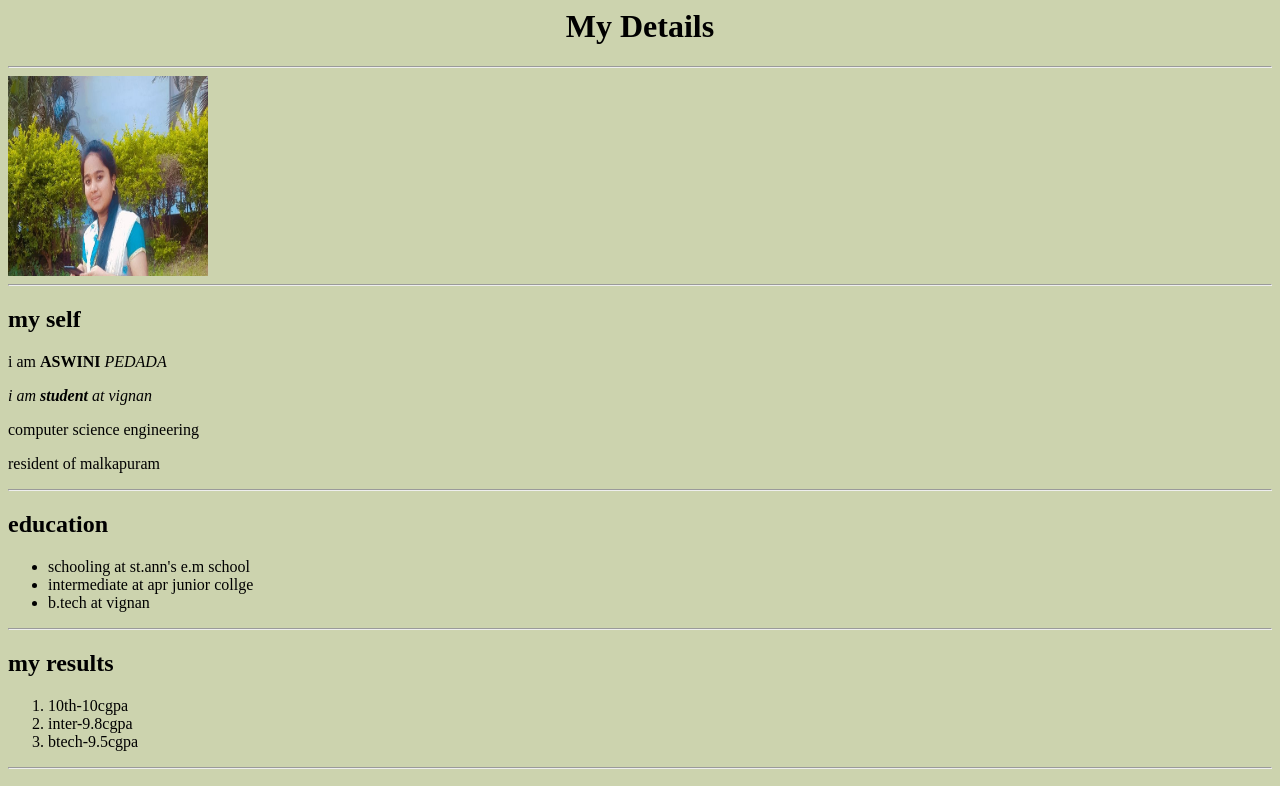
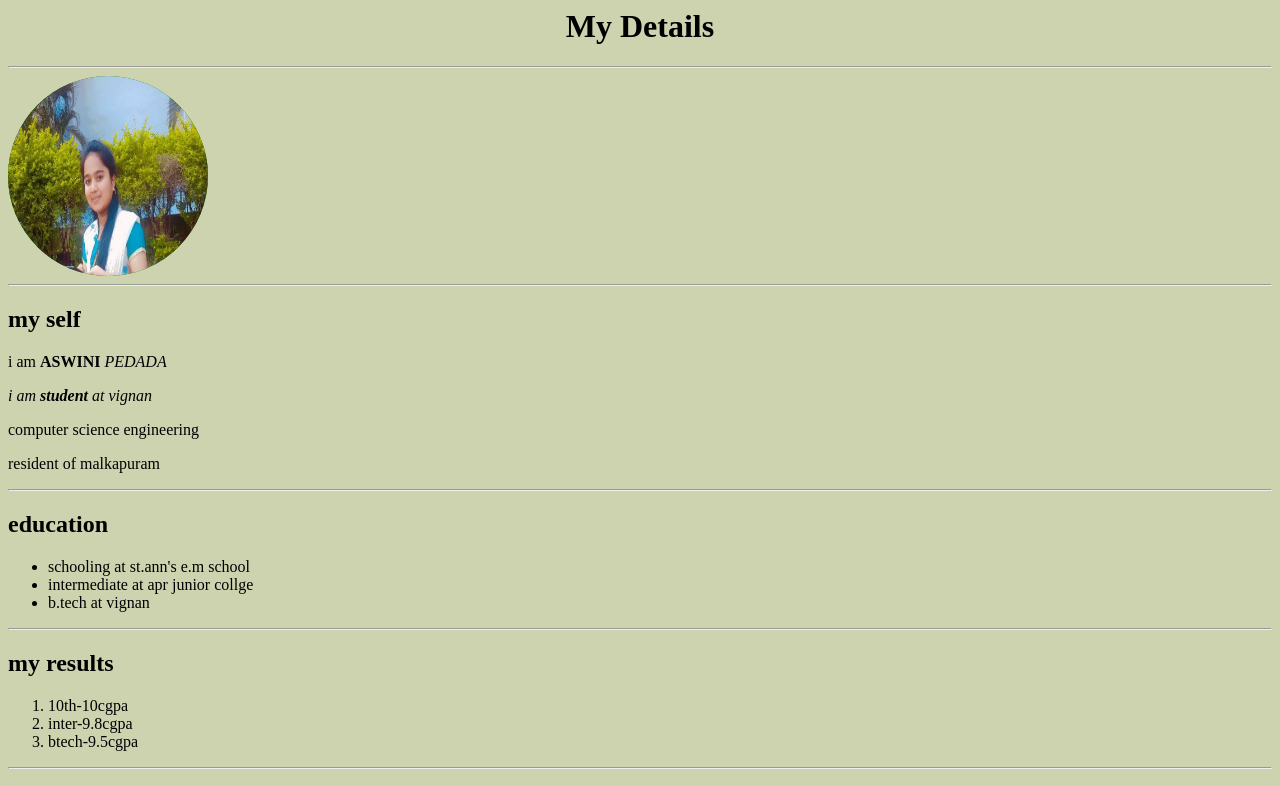
Before and after one commit to aswini0321/aswini0321.github.io, a plain HTML site: page index.html in a window 1280 px wide. Shown: the top 786 px of the page. Drawn offline with Linux system fonts and the light colour scheme.

Commit message:
Update sai.css

```diff
--- a/sai.css
+++ b/sai.css
@@ -18,7 +18,7 @@
             .a
             {
                 background-color:green;
-              img-radius:100%;
+              border-radius:100%;
             }
             .b
             {
```
